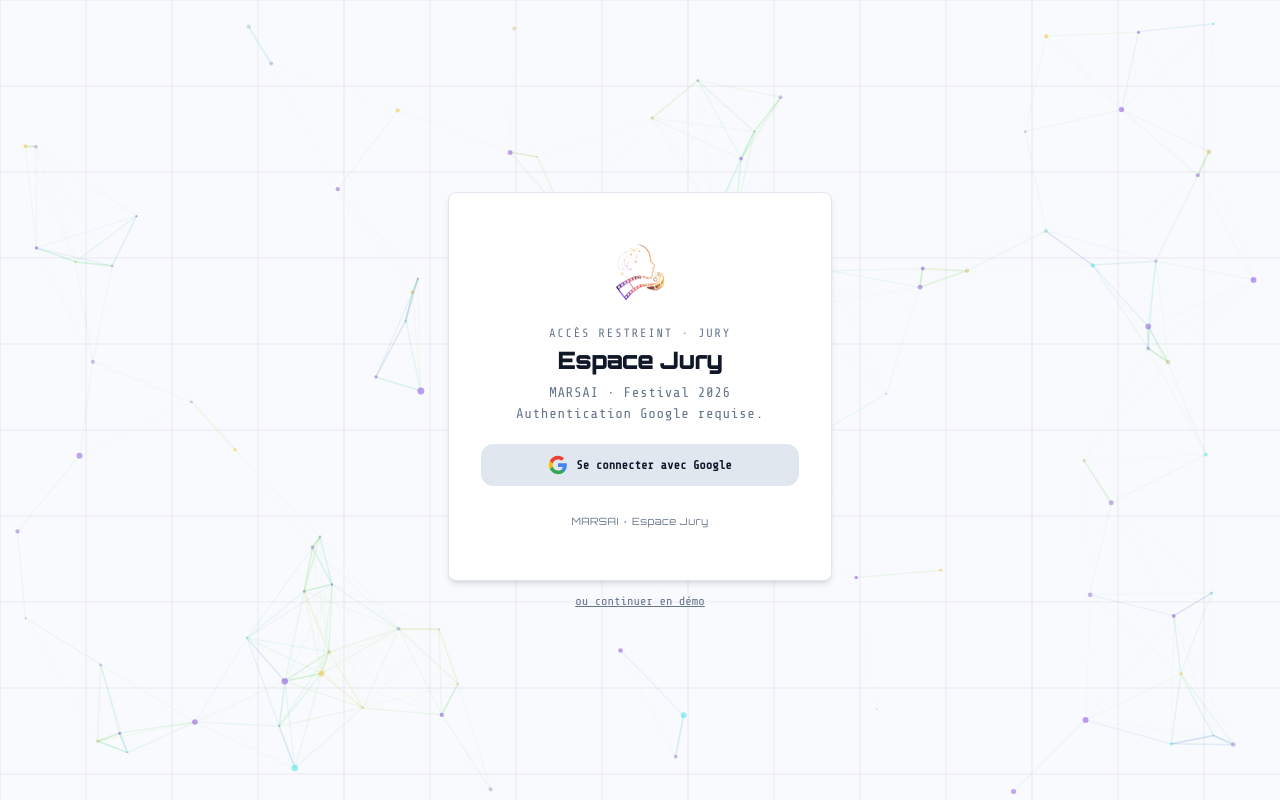
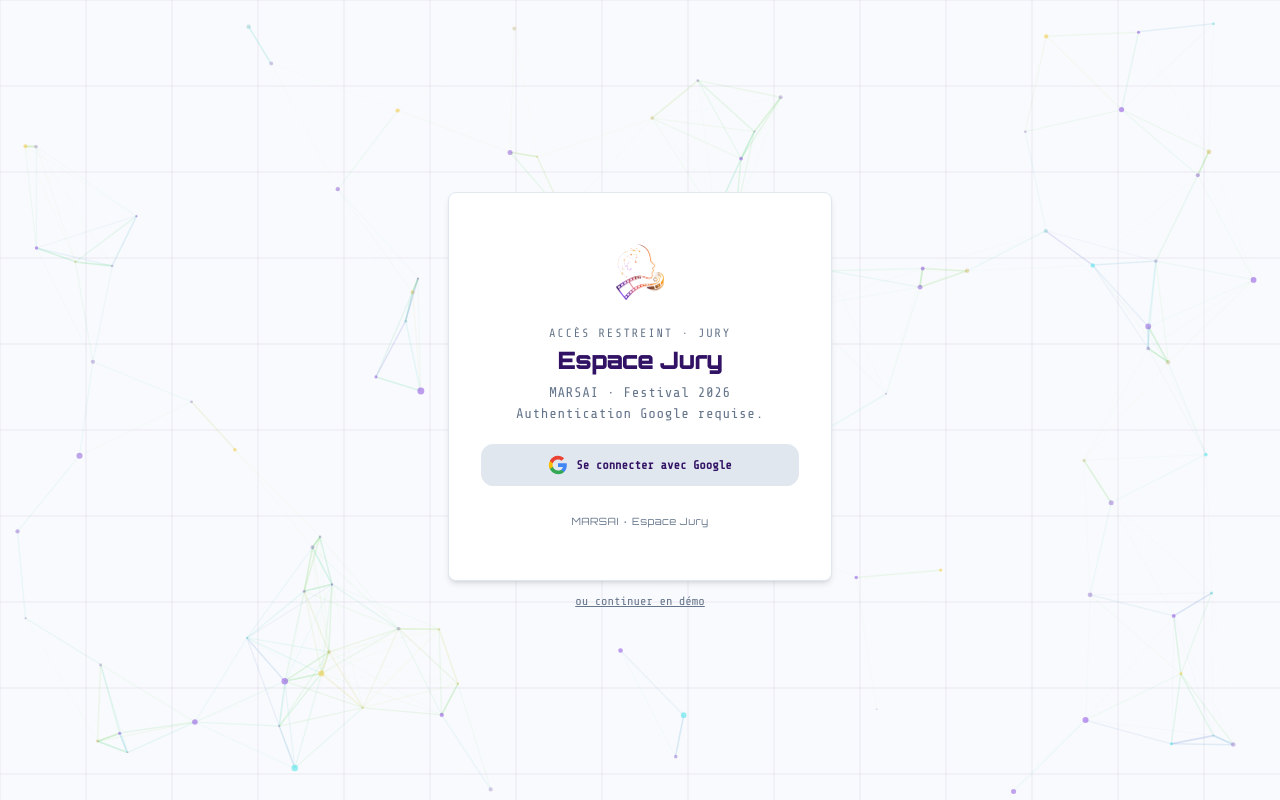
Before and after one commit to pascal-fortunati/marsAI, a React (Vite) app in the folder frontend/: page /jury in a window 1280 px wide. Built offline with nearby package versions, Linux system fonts and the light colour scheme.

Commit message:
style(theme): adoucir le contraste du thème clair avec un foreground violet-950
- met à jour foreground, card-foreground, popover-foreground, secondary-foreground
- supprime le rendu quasi noir en mode clair

```diff
--- a/frontend/src/App.css
+++ b/frontend/src/App.css
@@ -63,15 +63,15 @@
 
   /* Couleurs claires avec meilleurs contrastes */
   --background:    210 40% 98%;
-  --foreground:    222 47% 11%;
+  --foreground:    263 70% 23%;
   --card:          0   0% 100%;
-  --card-foreground: 222 47% 11%;
+  --card-foreground: 263 70% 23%;
   --popover:       0   0% 100%;
-  --popover-foreground: 222 47% 11%;
+  --popover-foreground: 263 70% 23%;
   --primary:       262 83% 58%;
   --primary-foreground: 0  0%  100%;
   --secondary:     214 32% 91%;
-  --secondary-foreground: 222 47% 11%;
+  --secondary-foreground: 263 70% 23%;
   --muted:         214 32% 91%;
   --muted-foreground: 215 16% 47%;
   --accent:        24 95% 53%;
```
